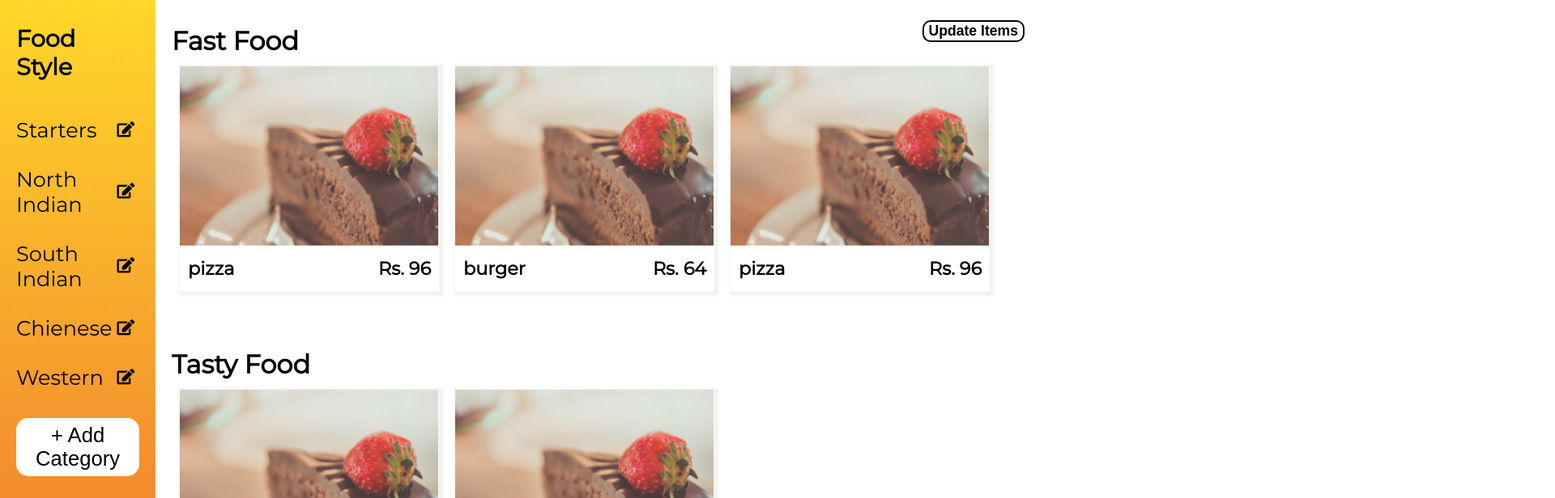
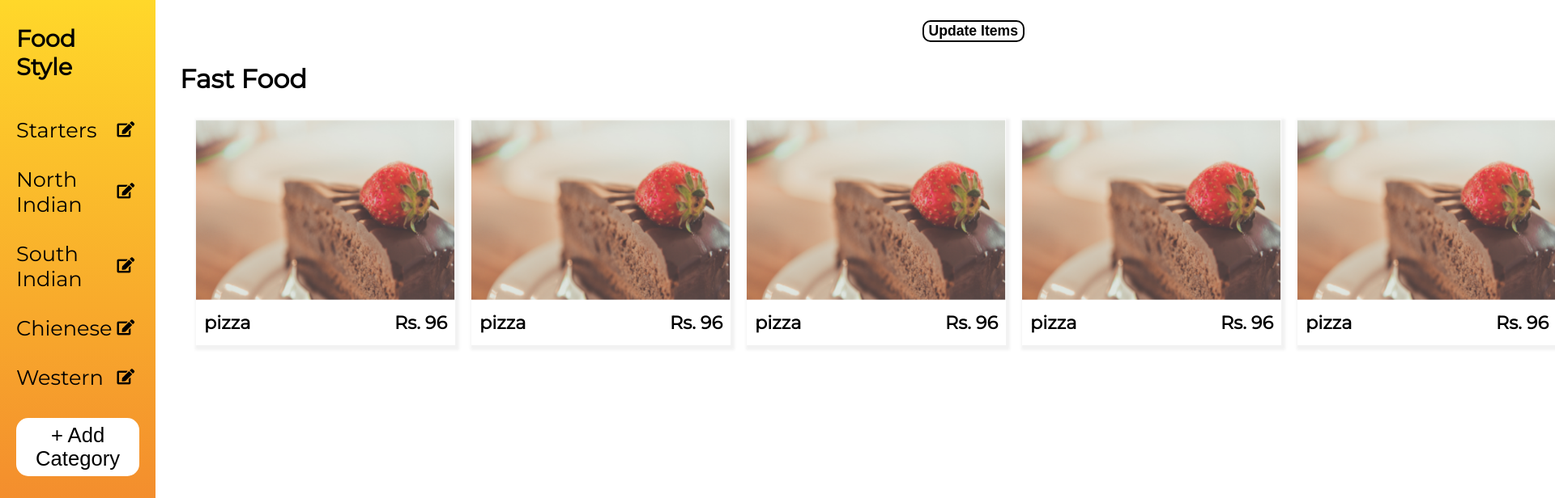
Before and after one commit to Vishal-Choudhary-bulu/Upfront-Merchant, a React (Create React App) app in the folder client/: page / in a window 1280 px wide. Shown: the top 616 px of the page at 81% size, 1920 px wide, since content can reach past the window. Built offline with nearby package versions, Linux system fonts and the light colour scheme.

Commit message:
inventory cont.

```diff
--- a/client/src/Components/Inventory/MenuModel/MenuModel.css
+++ b/client/src/Components/Inventory/MenuModel/MenuModel.css
@@ -1,27 +1,35 @@
 .MenuModel{
-    width: 40vw;
-    height: 50vh;
+    width: 50vw;
+    height: 80vh;
     z-index: 3;
     position: fixed;
-    top: 15vh;
-    left: 25vw;
+    top: 10vh;
+    left: 20vw;
+    border-radius: 20px;
     background : linear-gradient(90deg, rgb(255, 196, 0),rgb(255, 215, 35));
     box-shadow: 3px 8px 7px 7px rgba(190, 190, 190, 0.616);
     display: flex;
+    flex-flow: column;
     align-items: center;
     justify-content: center;
 }
 
+.ModelInputs{
+    display: flex;
+    align-items:center;
+    justify-content: space-between;
+    margin:20px;
+}
 
 .EModel label{
-    font-size: 1.1em;
+    font-size: 1.3em;
     font-weight: bolder;
     padding: 5px;
-    margin : 10px;
+    margin : 5px;
 }
 
 .EModel input{
-    width: 25%;
+    width: 50%;
     border: none;
     border-radius: 10px;
     padding: 5px 10px;
@@ -29,10 +37,15 @@
     margin : 10px;
 }
 
+.MenuModelButtons{
+    display: flex;
+    align-items: center;
+    justify-content: space-evenly;
+    width: 100%;
+}
+
 .ModelBtn{
-    width: 20%;
-    margin-left: 20%;
-    margin-top: 10%;
+    width: 20%;;
     border-radius: 10px;
     font-size: 1.1em;
     font-weight: 550;
@@ -57,3 +70,16 @@
     cursor: grab;
     font-weight: bolder;
 }
+
+select{
+    appearance: none;
+    width: 30%;
+    margin: 10px;
+    padding: 5px 10px;
+    font-size: 1.1em;
+    font-weight: bold;
+    height: 30px;
+    outline: none;
+    border-radius: 10px;
+    border:none;
+}
--- a/client/src/Components/Inventory/MenuModel/MenuModel.jsx
+++ b/client/src/Components/Inventory/MenuModel/MenuModel.jsx
@@ -8,11 +8,11 @@ export default class MenuModel extends Component {
 
         this.state = {
             name: "",
-            category: "",
+            category_id: "",
             is_veg: true,
             price: "",
-            offer: "",
-            photo: ""
+            offer_id: "",
+            photo: "",
         }
     }
 
@@ -22,30 +22,77 @@ export default class MenuModel extends Component {
         })
     }
 
+    handleClear = (e) =>{
+        this.setState({
+            name: "",
+            category_id: "",
+            is_veg: true,
+            price: "",
+            offer_id: "",
+            photo: ""
+        })
+    }
+
+    handleVegToggle = (e)=>{
+        this.setState({
+            is_veg: !this.state.is_veg
+        })
+    }
+
     render() {
+
+        const category_options = (<select name="category_id" value = {this.state.category_id} onChange = {this.handleChanage}>
+            <option defaultValue>select</option>
+            {this.props.categories.map((c,k)=>(
+                <option key = {k} value = {c.category_id}>{c.name}</option>
+            ))}
+        </select>)
+
+        const offer_options = (<select name="offer_id" value = {this.state.offer_id} onChange = {this.handleChanage}>
+            <option defaultValue>select</option>
+            {this.props.offers.map((o,k)=>(
+                <option key = {k} value = {o.offer_id}>{o.name}</option>
+            ))}
+        </select>)
+
+
         const Model = (
             <div className="EModel">
-                <label htmlFor="name">Name</label>
-                <input name="name" type="text" value= { this.state.name} onChange = {this.handleChanage} className = "Model-name"/>
+                <div className="ModelInputs">
+                    <label htmlFor="name">Name</label>
+                    <input name="name" type="text" value= { this.state.name} onChange = {this.handleChanage} className = "Model-name" autoComplete = "off" />
+                </div>
 
-                <label htmlFor="category">Category</label>
-                <input name="category" type="text" value= { this.state.category} onChange = {this.handleChanage} className = "Model-category"/>
+                <div className="ModelInputs">
+                    <label htmlFor="category_id">Category</label>
+                    {category_options}
+                </div>
 
-                <label htmlFor="price">price</label>
-                <input name="price" type="text" value= { this.state.price} onChange = {this.handleChanage} className = "Model-price"/>
+                <div className="ModelInputs">
+                    <label htmlFor="price">price</label>
+                    <input name="price" type="text" value= { this.state.price} onChange = {this.handleChanage} className = "Model-price"
+                    autoComplete = "off"/>
+                </div>
 
-                <label htmlFor="offer">offer</label>
-                <input name="offer" type="text" value= { this.state.offer} onChange = {this.handleChanage} className="Model-offer"/>
+                <div className="ModelInputs">
+                    <label htmlFor="offer_id">offer</label>
+                    {offer_options}
+                </div>
 
-                <label htmlFor="is_veg">Vegetarian</label>
-                <input name="is_veg" type="checkbox" value= { this.state.is_veg} onChange = {this.handleChanage} className = "Model-isveg"/>
+                <div className="ModelInputs">
+                    <label htmlFor="is_veg">Veg</label>
+                    <button onClick={this.handleVegToggle} className="vegbtn" >{this.state.is_veg? ("YES") : ("NO")}</button>
+                </div>
 
-                <label htmlFor="photo">Photo</label>
-                <input name="photo" type="file" accept="jpg" value= { this.state.photo} onChange = {this.handleChanage} className="Model-photo"/>
+                <div className="ModelInputs">
+                    <label htmlFor="photo">Photo</label>
+                    <input name="photo" type="file" accept="image/*" value= { this.state.photo} onChange = {this.handleChanage} className="Model-photo"/>
+                </div>
 
-
-                <button onClick = {()=>(this.props.Update(this.state))} className="ModelBtn">Update</button>
-                <button onClick= {(()=>this.props.Cancel(this.state))} className="ModelBtn"> Delete </button>
+                <div className="MenuModelButtons">
+                    <button onClick = {()=>(this.props.Update(this.state))} className="ModelBtn">Update</button>
+                    <button onClick= {()=>{this.props.Cancel(); this.handleClear()}} className="ModelBtn"> Delete </button>
+                </div>
             </div>
         )
 
--- a/client/src/Components/Inventory/Menus/Menus.css
+++ b/client/src/Components/Inventory/Menus/Menus.css
@@ -6,8 +6,8 @@
 }
 
 .MenusCategory{
-    padding: 20px;
-    height: 45vh;
+    padding: 5% 10px 10px 10px;
+    height: 40vh;
     display: flex;
     flex-flow: column;
     align-items: flex-start;
@@ -17,11 +17,12 @@
 .MenusCategoryTitle{
     font-size: 2em;
     font-weight: bolder;
+    margin: 20px;
 }
 
 .MenusCards{
     display: flex;
-
+    padding-left: 30px;
 }
 
 .MenuPhoto{
@@ -79,3 +80,29 @@
     margin: 5px;
     cursor: pointer;
 }
+
+.DelMenuBtn{
+    background-color: rgb(255, 255, 255);
+    border: 1px solid black;
+    margin: -4px 0 0 -4px;
+    padding: 5px 9px;
+    border-radius: 50%;
+    position: absolute;
+    outline: none;
+}
+
+.vegbtn{
+    background-color: rgb(253, 253, 253);
+    border: none;
+    width: 20%;
+    border-radius: 10px;
+    padding: 10px;
+    outline: none;
+    font-weight: bold;
+}
+
+.offeraplBtn{
+    position: absolute;
+    margin-left: -15px;
+    transform: scale(2);
+}
--- a/client/src/Components/Inventory/Menus/Menus.jsx
+++ b/client/src/Components/Inventory/Menus/Menus.jsx
@@ -9,6 +9,7 @@ export default class Menus extends Component {
         this.state = {
             isEditing: false,
             ModelOpen: false,
+            isApplying: false,
             categories: [
                 {
                     name: "Fast Food",
@@ -28,77 +29,50 @@ export default class Menus extends Component {
             ],
             menus: [
                 {
+                    id: 1,
                     name: "pizza",
                     price: 120,
                     category_id: "1AL12",
-                    offer_id: "Dyta"
+                    offer_id: "Dyta",
+                    is_veg: true,
+                    photo: ""
                 },
                 {
-                    name: "burger",
-                    price: 80,
-                    category_id: "1AL12",
-                    offer_id: "Dyta"
-                },
-                {
+                    id: 1,
                     name: "pizza",
                     price: 120,
                     category_id: "1AL12",
-                    offer_id: "Dyta"
+                    offer_id: "Dyta",
+                    is_veg: true,
+                    photo: ""
                 },
                 {
-                    name: "sandwich",
-                    price: 50,
-                    category_id: "1BL12",
-                    offer_id: "Dyta"
+                    id: 1,
+                    name: "pizza",
+                    price: 120,
+                    category_id: "1AL12",
+                    offer_id: "Dyta",
+                    is_veg: true,
+                    photo: ""
                 },
                 {
+                    id: 1,
                     name: "pizza",
                     price: 120,
-                    category_id: "1BL12",
-                    offer_id: "Dyta"
+                    category_id: "1AL12",
+                    offer_id: "Dyta",
+                    is_veg: true,
+                    photo: ""
                 },
                 {
-                    name: "burger",
-                    price: 90,
-                    category_id: "1CL12",
-                    offer_id: "Dytb"
-                },
-                {
-                    name: "burger",
-                    price: 90,
-                    category_id: "1CL12",
-                    offer_id: "Dytb"
-                },
-                {
-                    name: "burger",
-                    price: 90,
-                    category_id: "1CL12",
-                    offer_id: "Dytb"
-                },
-                {
-                    name: "burger",
-                    price: 90,
-                    category_id: "1CL12",
-                    offer_id: "Dytb"
-                },
-                {
-                    name: "burger",
-                    price: 90,
-                    category_id: "1CL12",
-                    offer_id: "Dytb"
-                },
-                {
-                    name: "burger",
-                    price: 90,
-                    category_id: "1CL12",
-                    offer_id: "Dytb"
-                },
-                {
-                    name: "burger",
-                    price: 90,
-                    category_id: "1CL12",
-                    offer_id: "Dytb"
-                },
+                    id: 1,
+                    name: "pizza",
+                    price: 120,
+                    category_id: "1AL12",
+                    offer_id: "Dyta",
+                    is_veg: true,
+                    photo: ""
+                }
             ],
             offers:[
                 {
@@ -130,6 +104,54 @@ export default class Menus extends Component {
         })
     }
 
+    handleCancel = (e) =>{
+        this.setState({
+            ModelOpen: false
+        })
+    }
+
+    handleModelUpdate = (data)=>{
+
+
+        if(data.name !== "" &&data.category_id !== "" && data.price !== "" && data.photo !== ""){
+            let newMenu = data;
+            newMenu.id = 2;
+            let UpdatedMenus = this.state.menus;
+
+            UpdatedMenus.push(newMenu);
+
+            this.setState({
+                menus: UpdatedMenus
+            })
+
+            this.setState({
+                ModelOpen: false
+            })
+        }
+
+    }
+
+    handleDeleteMenu = (key)=>{
+        let newMenus = this.state.menus.filter((menu)=>(
+            menu.id !== key
+        ))
+        this.setState({
+            menus: newMenus
+        })
+    }
+
+    handleApplyOffer = (e) => {
+        this.setState({
+            isApplying: true
+        })
+    }
+
+    handleSave = (e) => {
+        this.setState({
+            isApplying: false
+        })
+    }
+
     render() {
 
         const menus = this.state.categories.map((c,key)=>(
@@ -138,12 +160,13 @@ export default class Menus extends Component {
                     {c.name}
                 </div>
                 <div className="MenusCards">
-                {this.state.menus.map((m, k)=>(
+                {this.state.menus.map((m)=>(
                     m.category_id === c.category_id? (
-                        <div className="MenuCard" key= {k}>
+                        <div className="MenuCard" key= {m.id}>
+                            { this.state.isEditing && <button className="DelMenuBtn" onClick={()=>(this.handleDeleteMenu(m.id))}>&#10008;</button>}
                             <div className="MenuPhoto">
                                 <img src={menuImg} alt="menu"/>
-
+                                {this.state.isApplying && <input type="checkbox" name="apply" className="offeraplBtn"/>}
                                 </div>
                             <div className= "MenusNamePrice">
                                 <div className="MenuName">{m.name}</div>
@@ -159,9 +182,9 @@ export default class Menus extends Component {
 
         const menuEditor = (
             <div className="MenuEditor">
-                <button className="MenuEditBtns"> Add Offer </button>
+                <button className="MenuEditBtns" onClick={this.handleApplyOffer}> Add Offer </button>
                 <button className="MenuEditBtns" onClick = {this.handleModelOpen}> Add Item </button>
-                <button className="MenuEditBtns" onClick={this.handleToggle}> Update </button>
+                <button className="MenuEditBtns" onClick={()=>{this.handleToggle(); this.handleCancel(); this.handleSave()}}> Update </button>
             </div>
         )
 
@@ -175,7 +198,7 @@ export default class Menus extends Component {
             <div className="Menus">
                 {this.state.isEditing? menuEditor : UpdateMenus}
                 {menus}
-                {this.state.ModelOpen && <MenuModel />}
+                {this.state.ModelOpen && <MenuModel Update = {this.handleModelUpdate} Cancel = {this.handleCancel} categories = {this.state.categories} offers  ={this.state.offers}/>}
             </div>
         )
     }
```
